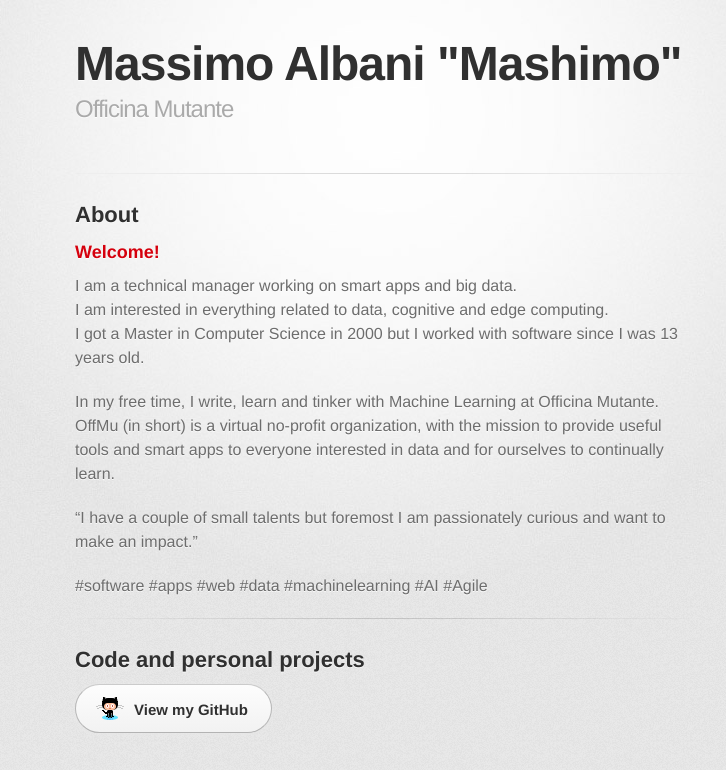
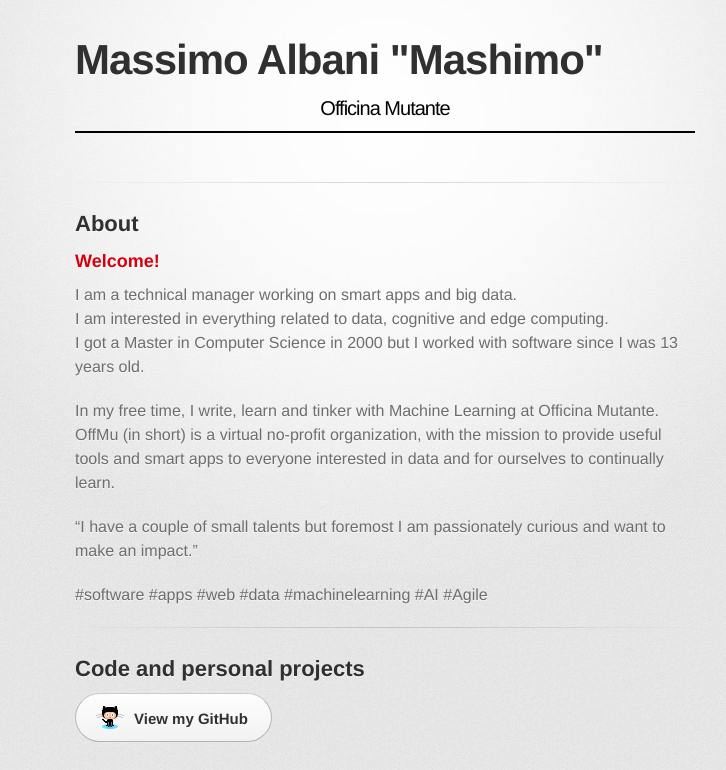
Before and after one commit to Mashimo/mashimo.github.io, a plain HTML site: page index.html in a window 1280 px wide. Shown: the top 770 px of the page, without its empty margins (255-981 px from the left). Drawn offline with Linux system fonts and the light colour scheme; a web font is replaced by a local one.

Commit message:
Update stylesheet.css

```diff
--- a/stylesheets/stylesheet.css
+++ b/stylesheets/stylesheet.css
@@ -70,23 +70,37 @@ header {
 
 header h1 {
   font-family: 'Chivo', 'Helvetica Neue', Helvetica, Arial, serif;
-  font-size: 48px; font-weight: 900;
+  font-size: 42px; font-weight: 900;
   line-height: 1.2;
   color: #303030;
   letter-spacing: -1px;
 }
 
 header h2 {
+  font-size: 20px;
+  font-weight: normal;
+  line-height: 1.3;
+  color: #aaa;
+  letter-spacing: -1px;
+  border-width: 0px 0px 2px 0px;
+  border-color: black;
+  border-style: solid;
+  color:black;
+  text-align:center;
+  padding:10px;
+}
+
+#container {
+  min-height: 595px;
+  background: transparent url(../images/highlight-bg.jpg) 50% 0 no-repeat;
+}
+
+#subtitle {
   font-size: 24px;
   font-weight: normal;
   line-height: 1.3;
   color: #aaa;
   letter-spacing: -1px;
-}
-
-#container {
-  min-height: 595px;
-  background: transparent url(../images/highlight-bg.jpg) 50% 0 no-repeat;
 }
 
 .inner {
```
